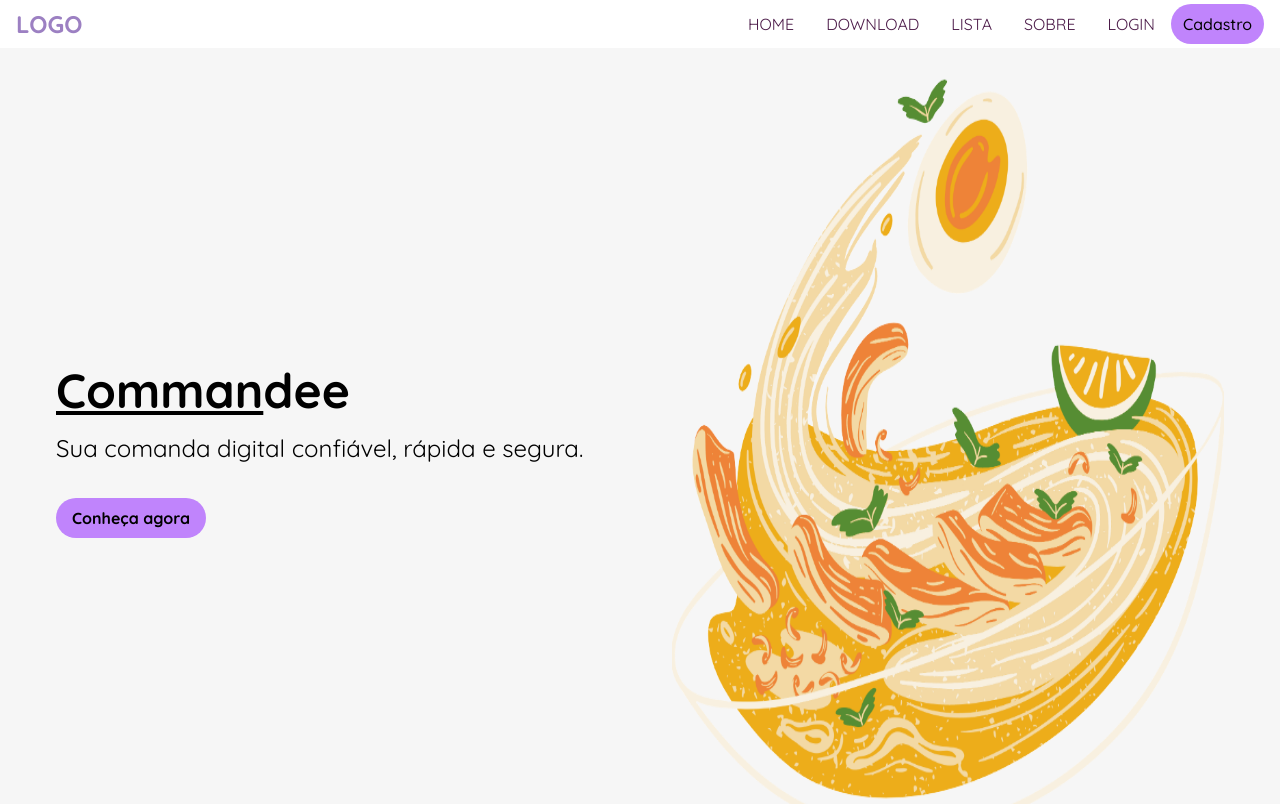
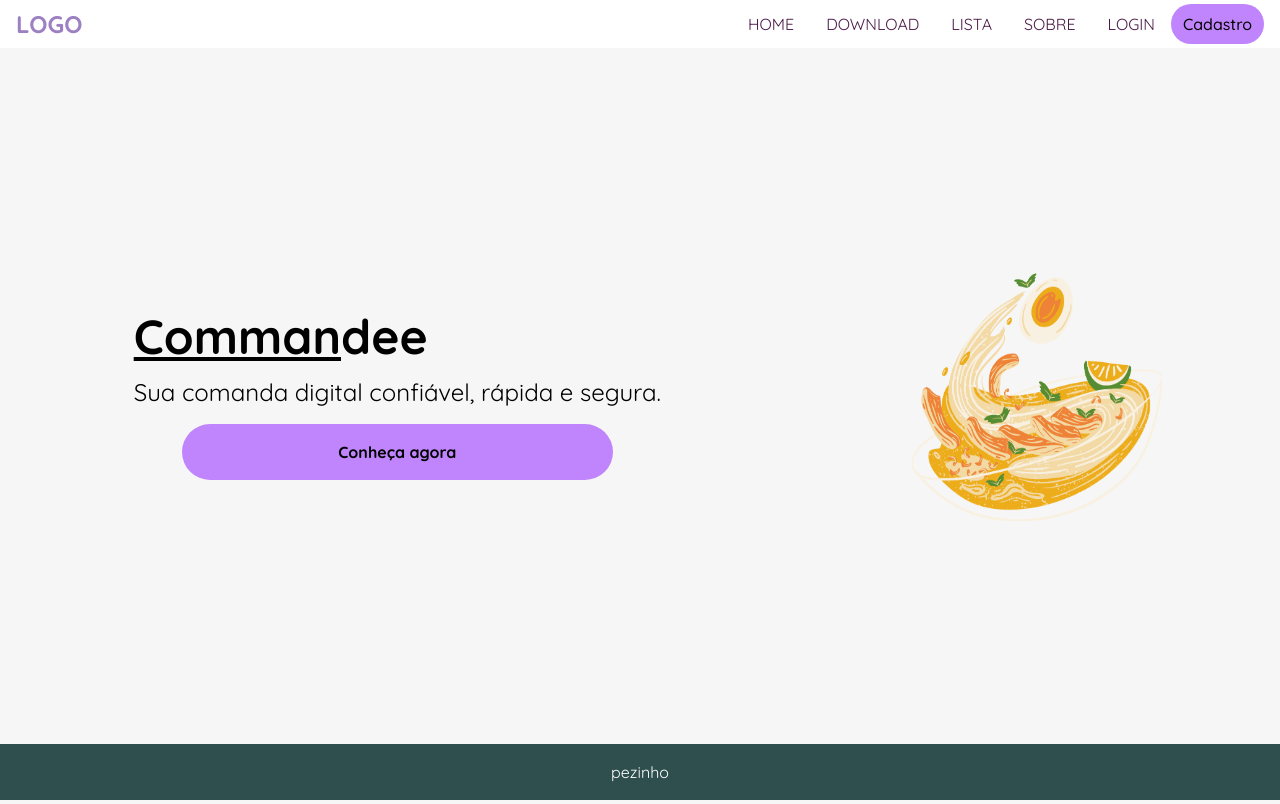
Before and after one commit to commandee/web, an Astro site: page / in a window 1280 px wide. Shown: the top 804 px of the page. Built offline with nearby package versions, Linux system fonts and the light colour scheme; Astro itself is replaced by a stand-in of ours.

Commit message:
sim eu esqueci de dar push

```diff
--- a/src/layouts/Layout.astro
+++ b/src/layouts/Layout.astro
@@ -51,6 +51,11 @@ const { title } = Astro.props;
     font-family: system-ui, sans-serif;
     background-color: #f6f6f6;
   }
+
+  body {
+    height: 100vh;
+  }
+
   code {
     font-family: Menlo, Monaco, Lucida Console, Liberation Mono,
       DejaVu Sans Mono, Bitstream Vera Sans Mono, Courier New, monospace;
--- a/src/layouts/LayoutNav.astro
+++ b/src/layouts/LayoutNav.astro
@@ -1,7 +1,6 @@
 ---
 import Nav from '../components/Nav.astro';
 import Layout from './Layout.astro';
-import Footer from '../components/Footer.astro';
 
 
 export interface Props {
@@ -13,6 +12,29 @@ const { title } = Astro.props;
 
 <Layout title={title}>
   <Nav />
-  <slot />
-  <Footer />
+  <main>
+    <slot />
+  </main>
+  <footer>
+    pezinho
+  </footer>
 </Layout>
+
+<style is:global>
+  body {
+    display: flex;
+    flex-direction: column;
+  }
+
+  main {
+    flex: 1;
+  }
+
+  footer {
+    background-color: darkslategray;
+    color: white;
+    display: grid;
+    place-items: center;
+    padding-block: 1rem;
+  }
+</style>
--- a/src/pages/index.astro
+++ b/src/pages/index.astro
@@ -1,88 +1,71 @@
 ---
-import LayoutNav from '../layouts/LayoutNav.astro';
+import LayoutNav from "../layouts/LayoutNav.astro";
 ---
 
 <LayoutNav title="Commandee">
-  <!--Título da guia da página -->
-  <main>
-    <!-- Fazer isso aqui virar um componente -->
-    <section>
-      <div class="home-container">
-        <div class="coluna-esquerda">
-          <h1 class="text-orange-500 text-5xl font-bold"><u>Comman</u>dee</h1>
-          <p class="text-2xl">
-            Sua comanda digital confiável, rápida e segura.
-          </p>
-          <button
-            class="bg-purple-400 hover:bg-purple-600 text-white font-bold py-2 px-4 rounded-full"
-            >Conheça agora </button
-          >
-        </div>
-        <div class="coluna-direita">
-          <img src="/imagemComidaHome.png" alt="ilustração" />
-        </div>
-      </div>
-    </section>
-  </main>
+  <section>
+    <div class="title">
+      <h1 class="text-orange-500 text-5xl font-bold self-start"><u>Comman</u>dee</h1>
+      <p class="text-2xl">Sua comanda digital confiável, rápida e segura.</p>
+      <button class="bg-purple-400 hover:bg-purple-600 text-white  font-bold py-2 px-4 rounded-full"
+        >Conheça agora
+      </button>
+    </div>
+    <div class="img"><img src="/imagemComidaHome.png" alt="ilustração" /></div>
+  </section>
 </LayoutNav>
 
+<style>
+  :global(main) {
+    display: flex;
+    flex-direction: column;
+    justify-content: center;
+  }
 
-<style>
-  main {
-    margin: 0;
-    padding: 1.5rem;
-  }
-  img {
-    width: auto;
+  section {
+    display: flex;
+    justify-content: space-around;
+    align-items: center;
     height: 100%;
   }
 
-  .home-container {
-    display: grid;
-    grid-template-columns: 1fr 1fr;
-    height: 95vh;
-    padding: 0;
-    text-align: center;
+  button {
+    margin-inline: 3rem !important;
+    padding-block: 1rem !important;
+    flex: 1;
   }
 
-  .coluna-esquerda {
+  .title {
     display: flex;
     flex-direction: column;
     justify-content: center;
-    align-items: flex-start;
-    padding: 0rem 2rem;
+    gap: 1rem;
+    padding-inline: 1rem;
   }
 
-  .coluna-esquerda h1 {
-    margin-bottom: 1rem;
+  img {
+    max-height: 250px;
+    aspect-ratio: 1 / 1;
   }
 
-  .coluna-esquerda p {
-    margin-bottom: 2rem;
+  p {
     font-size: 1.5rem;
     line-height: 1.5;
     text-align: center;
   }
 
-  .coluna-direita {
-    display: flex;
-    justify-content: center;
-    align-items: center;
-    padding: 0rem 2rem;
-  }
-
-  @media screen and (max-width: 768px) {
-    .home-container {
-      grid-template-columns: 1fr;
+  @media screen and (max-width: 1000px) {
+    section {
+      flex-direction: column;
+      align-items: center;
+      margin-top: 2rem;
     }
 
-    .coluna-esquerda {
+    .img {
+      display: flex;
+      justify-content: center;
       align-items: center;
-    }
-
-    .coluna-direita {
-      margin-top: 1rem;
-      display: block;
+      flex: 1;
     }
   }
 </style>
```
Also changed, not shown: src/components/Footer.astro (+4 -4 lines).
